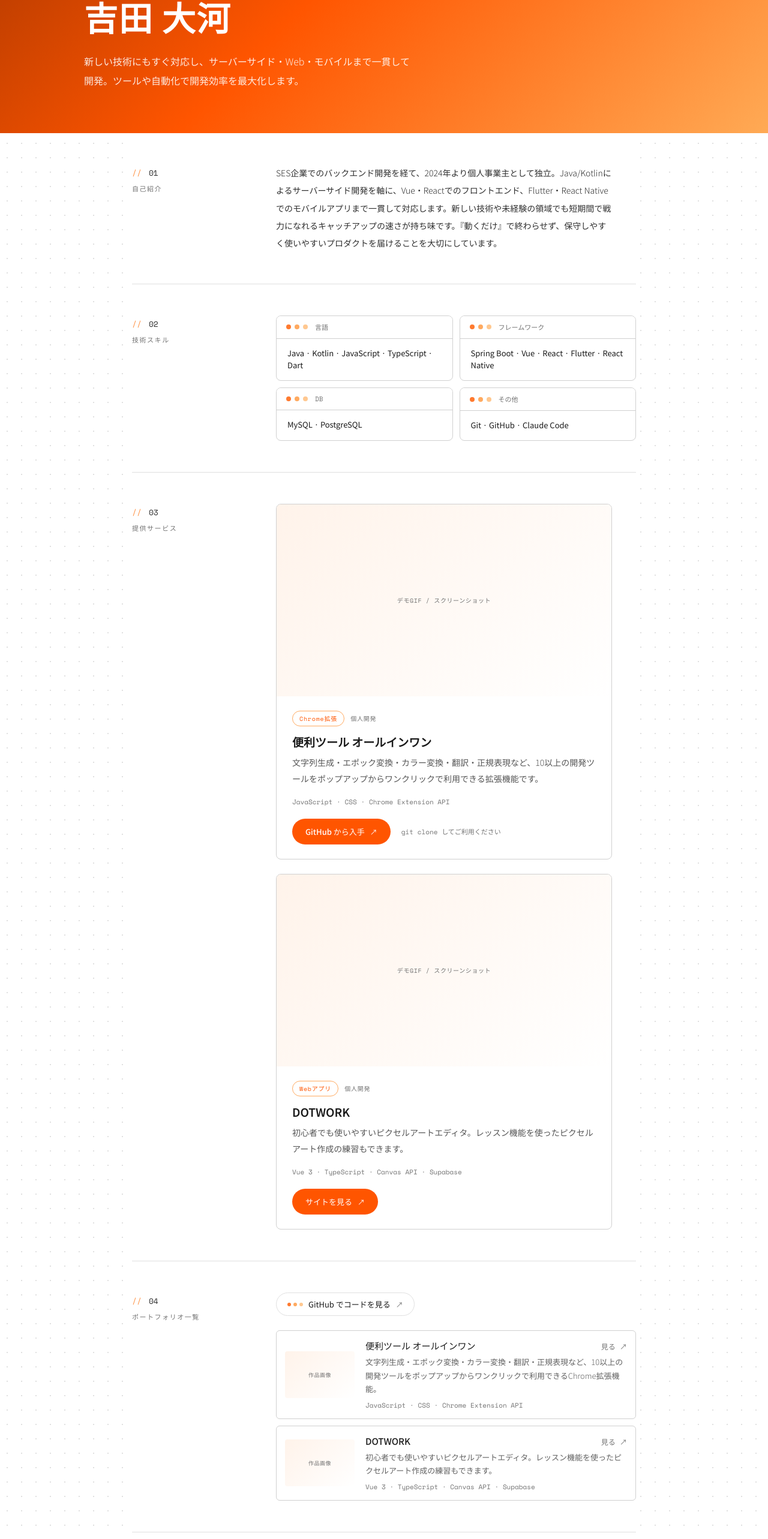
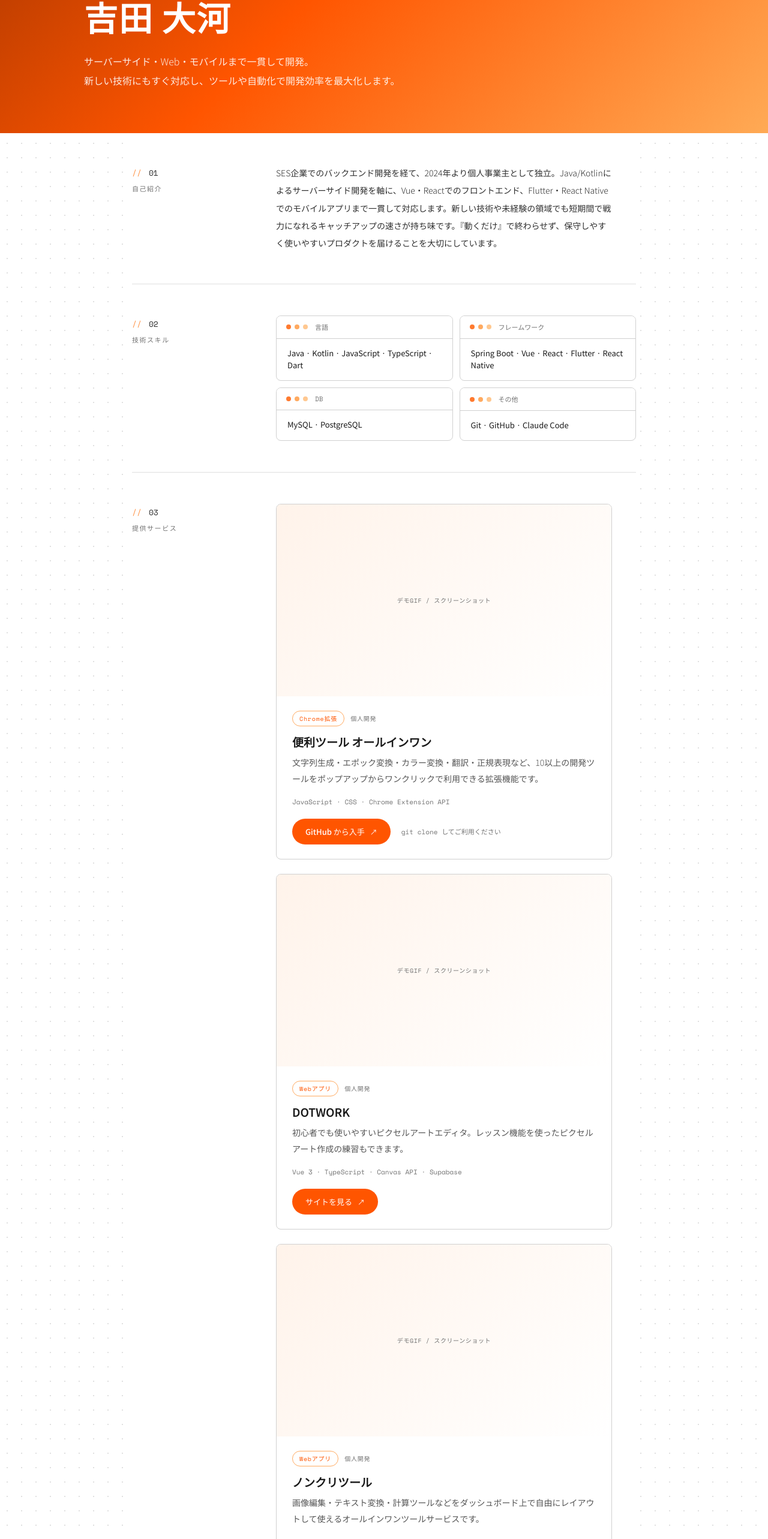
Before and after one commit to tyoshida1344/mypage, a Nuxt app: page / in a window 1280 px wide. Shown: the part 205-2771 px from the top of the page at 60% size. Built offline with nearby package versions, Linux system fonts and the light colour scheme.

Commit message:
feat: #24 掲載情報の追加調整（肩書き・サービス・ポートフォリオ・経歴表記）
Co-Authored-By: Claude Opus 4.6 <noreply@anthropic.com>

```diff
--- a/components/CareerSection.vue
+++ b/components/CareerSection.vue
@@ -6,8 +6,7 @@
       <div v-for="(phase, i) in career" :key="i" class="phase">
         <div class="phase-header">
           <div class="phase-dot" />
-          <div class="phase-company">{{ phase.company }}</div>
-          <div class="phase-period">{{ phase.period }}</div>
+          <div class="phase-company">{{ phase.company }}<span class="phase-period">（{{ phase.period }}）</span></div>
         </div>
         <div class="phase-items">
           <div v-for="item in phase.items" :key="item.period" class="phase-item">
@@ -67,7 +66,7 @@ import { career } from '~/data/site';
   font-family: var(--font-mono);
   font-size: 11px;
   color: var(--color-text-label);
-  margin-top: 3px;
+  margin-left: 6px;
 }
 
 .phase-items {
--- a/components/HeroSection.vue
+++ b/components/HeroSection.vue
@@ -159,6 +159,7 @@ import { profile } from '~/data/site';
   color: rgba(255, 255, 255, 0.88);
   margin: 0;
   font-weight: 300;
+  white-space: pre-line;
 }
 
 @media (max-width: 768px) {
--- a/data/site.json
+++ b/data/site.json
@@ -2,9 +2,9 @@
   "siteUrl": "https://triver-selfy.netlify.app",
   "profile": {
     "name": "吉田 大河",
-    "title": "バックエンドエンジニア / 個人事業主",
+    "title": "Web・モバイルエンジニア / 個人事業主",
     "email": "t.yoshida1344@gmail.com",
-    "lead": "新しい技術にもすぐ対応し、サーバーサイド・Web・モバイルまで一貫して開発。ツールや自動化で開発効率を最大化します。",
+    "lead": "サーバーサイド・Web・モバイルまで一貫して開発。\n新しい技術にもすぐ対応し、ツールや自動化で開発効率を最大化します。",
     "about": "SES企業でのバックエンド開発を経て、2024年より個人事業主として独立。Java/Kotlinによるサーバーサイド開発を軸に、Vue・Reactでのフロントエンド、Flutter・React Nativeでのモバイルアプリまで一貫して対応します。新しい技術や未経験の領域でも短期間で戦力になれるキャッチアップの速さが持ち味です。『動くだけ』で終わらせず、保守しやすく使いやすいプロダクトを届けることを大切にしています。"
   },
   "skills": [
@@ -45,9 +45,25 @@
       "link": "https://dot-work.netlify.app",
       "linkLabel": "サイトを見る",
       "note": ""
+    },
+    {
+      "type": "Webアプリ",
+      "category": "個人開発",
+      "name": "ノンクリツール",
+      "description": "画像編集・テキスト変換・計算ツールなどをダッシュボード上で自由にレイアウトして使えるオールインワンツールサービスです。",
+      "tech": "Nuxt 4 · TypeScript · Tailwind CSS · Supabase",
+      "link": "https://toolforus.netlify.app/",
+      "linkLabel": "サイトを見る",
+      "note": ""
     }
   ],
   "works": [
+    {
+      "title": "ポートフォリオサイト",
+      "description": "本サイト。Nuxt 3 で構築した個人ポートフォリオサイトです。",
+      "tech": "Nuxt 3 · Vue 3 · TypeScript",
+      "link": "https://github.com/tyoshida1344/mypage"
+    },
     {
       "title": "便利ツール オールインワン",
       "description": "文字列生成・エポック変換・カラー変換・翻訳・正規表現など、10以上の開発ツールをポップアップからワンクリックで利用できるChrome拡張機能。",
@@ -63,7 +79,7 @@
   ],
   "career": [
     {
-      "company": "SES企業（社名非公開）",
+      "company": "SES企業",
       "period": "2020.04 – 2023.08",
       "items": [
         {
```
